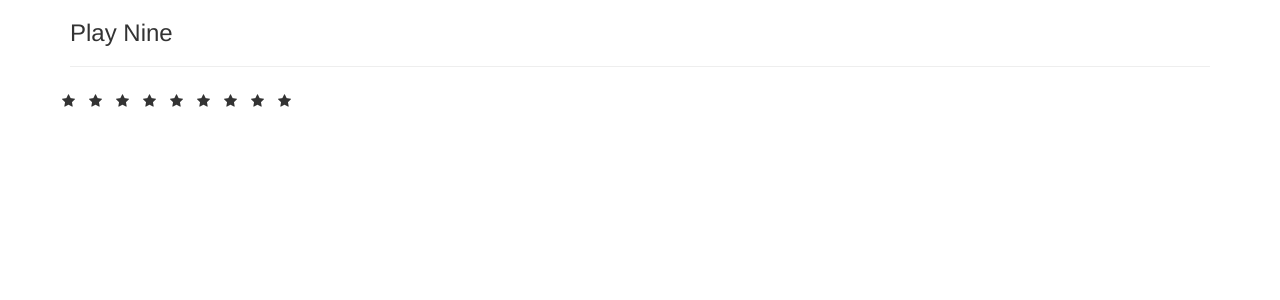
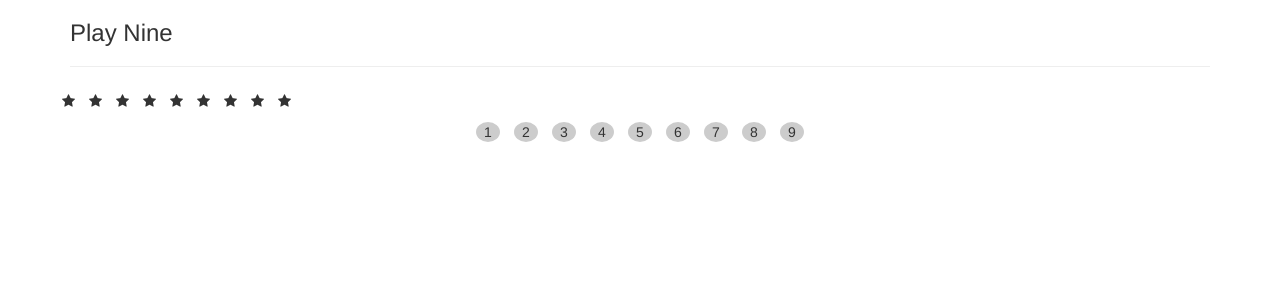
Before and after one commit to SEUNAGBEYE/Math-Skill-Game, a React app: page / in a window 1280 px wide. Shown: the top 300 px of the page. Built offline with nearby package versions, Linux system fonts and the light colour scheme.

Commit message:
feat(landing page): add the number component
add the number component

[Finishes #160831422]

```diff
--- a/src/app.jsx
+++ b/src/app.jsx
@@ -1,7 +1,7 @@
+import 'bootstrap/dist/css/bootstrap.min.css';
 import React from 'react';
 import ReactDOM from 'react-dom';
 import 'react-bootstrap';
-import 'bootstrap/dist/css/bootstrap.min.css';
 import './styles/main.css';
 import './styles/style.scss';
 import Game from './components/Game';
--- a/src/components/Game.jsx
+++ b/src/components/Game.jsx
@@ -1,5 +1,6 @@
 import React from 'react';
 import Stars from './Stars';
+import Numbers from './Numbers'
 
 
 /**
@@ -46,6 +47,20 @@
   }
 
   /**
+   * Handle the onclick event on the Number component
+   *
+   * @param {number} clickedNumber
+   */
+selectNumber = (clickedNumber) => {
+		if (!this.state.selectedNumbers.includes(clickedNumber) ){
+	  this.setState(prevState => ({
+	  	answerIsCorrect: null,
+		selectedNumbers: prevState.selectedNumbers.concat(clickedNumber)
+	  }))
+	}
+  }
+
+  /**
    * Renders the component
    *
    * @returns JSX
@@ -54,6 +69,8 @@
   render(){
     const {
       randomNumberOfStars,
+      selectedNumbers,
+      usedNumbers
     } = this.state;
     return(
         <div className="container">
@@ -61,6 +78,10 @@
             <hr />
             <div className="row">
 		          <Stars randomNumberOfStars={randomNumberOfStars}/>
+              <Numbers selectedNumbers={selectedNumbers}
+                selectNumber={this.selectNumber}
+                usedNumbers={usedNumbers}
+			        />
 		        </div>
         </div>
     )
--- /dev/null
+++ b/src/components/Numbers.jsx
@@ -0,0 +1,50 @@
+import React from 'react';
+import PropTypes from 'prop-types';
+import range from 'lodash/range';
+/**
+ * Number componet
+ * renders the available numbers
+ *
+ * @param {props} selectedNumbers
+ * @param {props} usedNumbers
+ * @returns
+ */
+const Numbers = ({ selectedNumbers, usedNumbers }) => {
+  // Use the lodash range func to generate this sequence
+  const arrayOfNumbers = range(1, 10);
+  const numberClassName = (num) => {
+    if (usedNumbers.includes(num)) {
+      return 'used';
+    }
+
+    if (selectedNumbers.includes(num)) {
+      return 'selected';
+    }
+  };
+  return (
+    <div className="card text-center">
+      <div>
+        {
+            arrayOfNumbers.map((num, index) => (
+              <span
+                key={index}
+                className={numberClassName(num)}
+                onClick={() => props.selectNumber(num)}
+              >
+                {num}
+              </span>
+            ))
+          }
+      </div>
+    </div>
+  );
+};
+
+const propTypes = {
+  selectNumber: PropTypes.func.isRequired,
+  selectedNumbers: PropTypes.PropTypes.arrayOf(PropTypes.number).isRequired,
+  usedNumbers: PropTypes.PropTypes.arrayOf(PropTypes.number).isRequired,
+};
+Numbers.propTypes = propTypes;
+
+export default Numbers;
--- a/src/styles/main.css
+++ b/src/styles/main.css
@@ -2,3 +2,25 @@
 	margin: 0.5em;
   font-size: 24px;
 }
+
+span {
+	display: inline-block;
+  margin: 0.5em;
+  text-align: center;
+  background-color: #ccc;
+  width: 24px;
+  border-radius: 50%;
+  cursor: pointer;
+}
+
+.selected {
+	background-color: #eee;
+  color: #ddd;
+  cursor: not-allowed;
+}
+
+.used {
+	background-color: green;
+  color: #99bb99;
+  cursor: not-allowed;
+}
```
Also changed, not shown: src/components/Stars.jsx (+7 -0 lines), .eslintrc.json.
